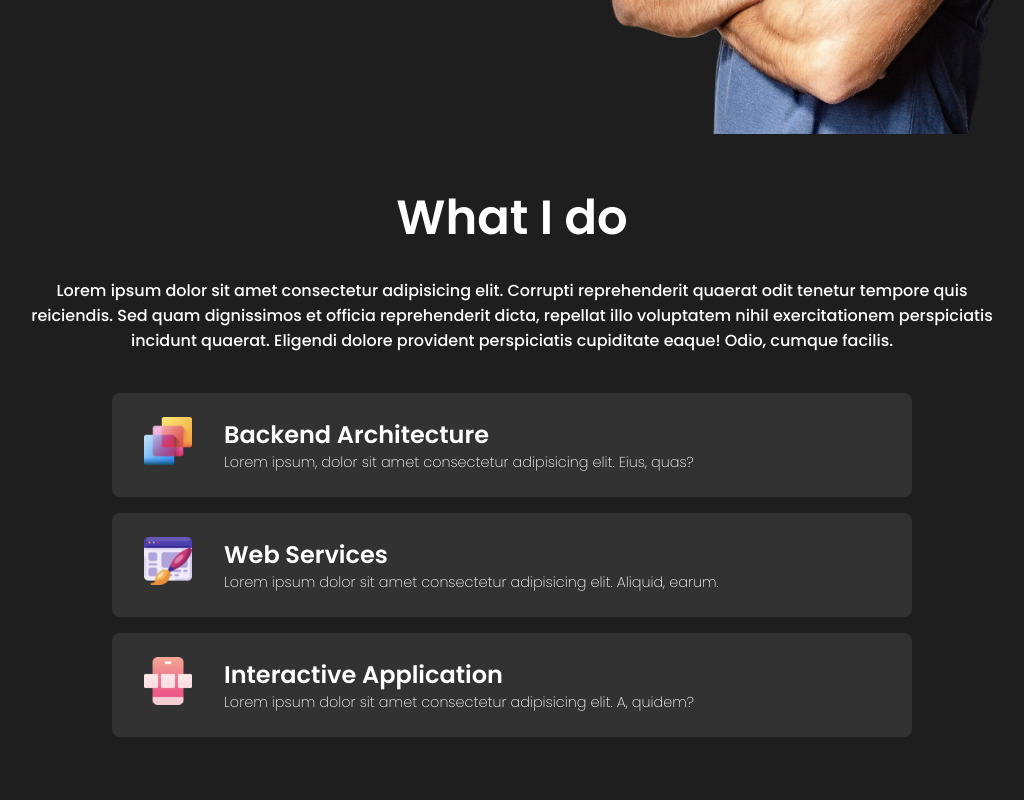
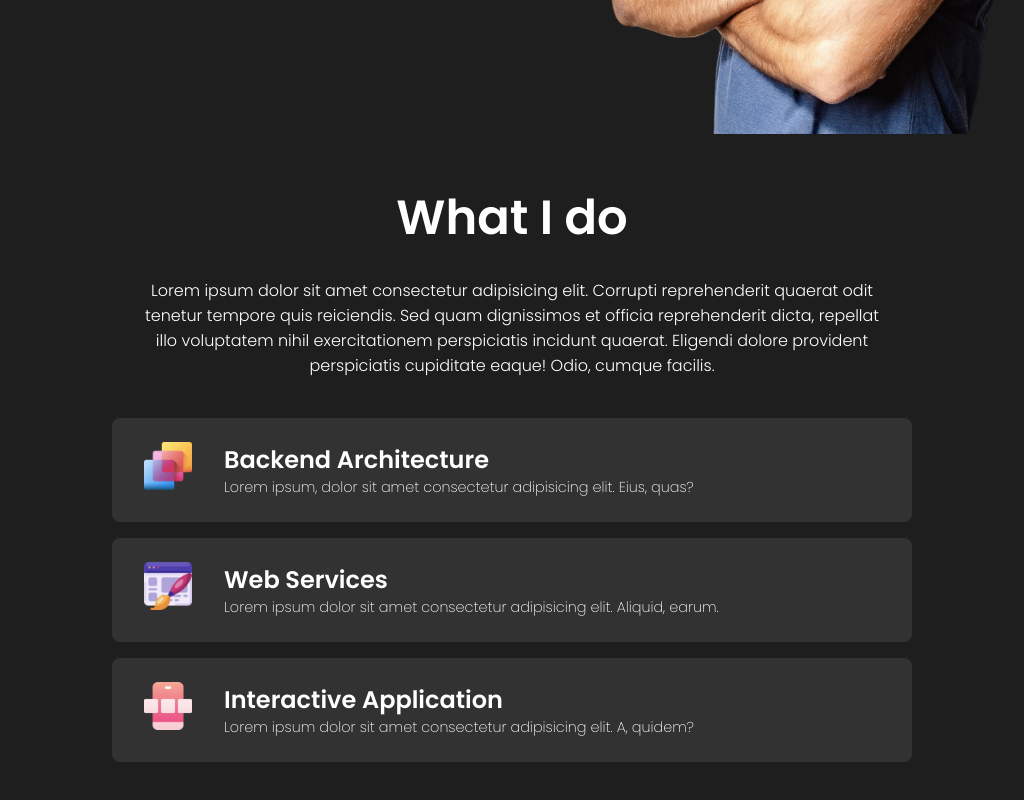
Before and after one commit to Rasyid-deve/portfolio-app, a React (Create React App) app: page / in a window 1280 px wide. Shown: the part 682-1482 px from the top of the page, without its empty margins (128-1152 px from the left). Before the commit the page ends 1459 px from the top, so only its background shows below. Built offline with nearby package versions, Linux system fonts and the light colour scheme.

Commit message:
update about styling

```diff
--- a/src/components/Skills/skills.css
+++ b/src/components/Skills/skills.css
@@ -18,9 +18,9 @@
 }
 
 .skillDesc {
-  font-weight: 400;
+  font-weight: 300;
   font-size: 1rem;
-  min-width: 51rem;
+  max-width: 51rem;
   padding: 0 2rem;
 }
 
```
